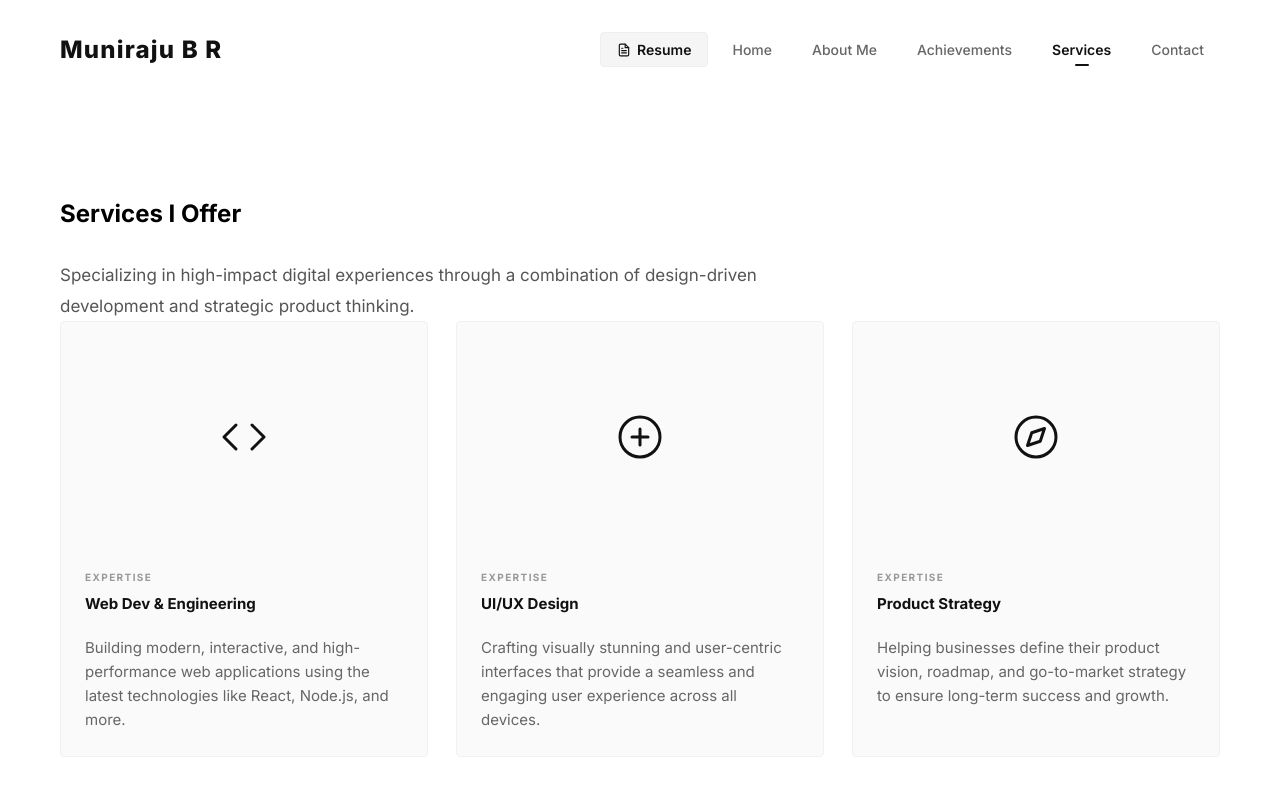
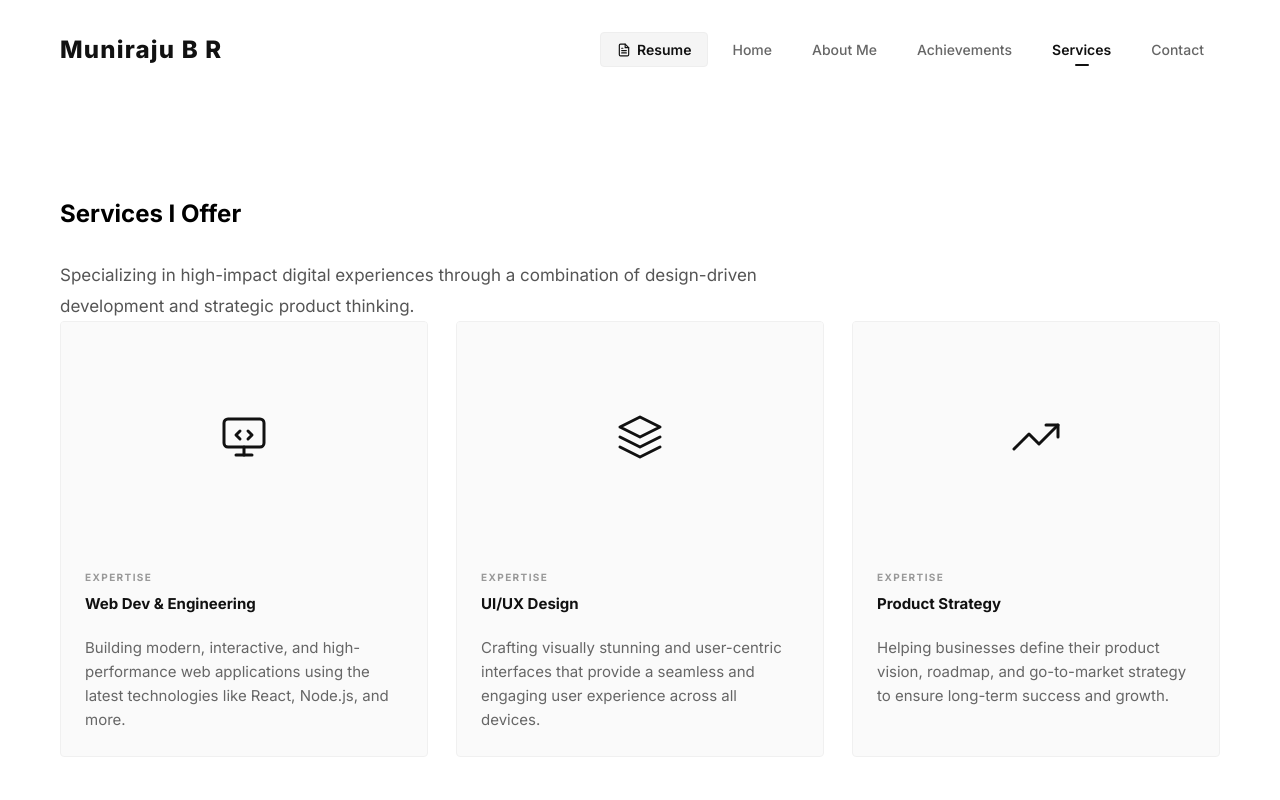
Before and after one commit to munirajubr/Portfolio, a React (Vite) app: page /services in a window 1280 px wide. Shown: the top 800 px of the page. Built offline with nearby package versions, Linux system fonts and the light colour scheme.

Commit message:
New Design Update

```diff
--- a/src/index.css
+++ b/src/index.css
@@ -768,7 +768,7 @@ body {
 }
 
 .email-link {
-  font-size: clamp(18px, 3vw, 32px);
+  font-size: clamp(18px, 3vw, 24px);
   font-weight: 800;
   color: #111;
   text-decoration: none;
--- a/src/pages/Services.jsx
+++ b/src/pages/Services.jsx
@@ -63,8 +63,11 @@ export default function Services() {
 function CodeIcon() {
   return (
     <svg width="48" height="48" viewBox="0 0 24 24" fill="none" stroke="currentColor" strokeWidth="1.5" strokeLinecap="round" strokeLinejoin="round">
-      <polyline points="16 18 22 12 16 6" />
-      <polyline points="8 6 2 12 8 18" />
+      <rect x="2" y="3" width="20" height="14" rx="2" ry="2" />
+      <line x1="8" y1="21" x2="16" y2="21" />
+      <line x1="12" y1="17" x2="12" y2="21" />
+      <path d="M10 9l-2 2 2 2" />
+      <path d="M14 13l2-2-2-2" />
     </svg>
   )
 }
@@ -72,9 +75,9 @@ function CodeIcon() {
 function DesignIcon() {
   return (
     <svg width="48" height="48" viewBox="0 0 24 24" fill="none" stroke="currentColor" strokeWidth="1.5" strokeLinecap="round" strokeLinejoin="round">
-      <path d="M12 22C17.5228 22 22 17.5228 22 12C22 6.47715 17.5228 2 12 2C6.47715 2 2 6.47715 2 12C2 17.5228 6.47715 22 12 22Z" />
-      <path d="M12 8V16" />
-      <path d="M8 12H16" />
+      <polygon points="12 2 2 7 12 12 22 7 12 2" />
+      <polyline points="2 17 12 22 22 17" />
+      <polyline points="2 12 12 17 22 12" />
     </svg>
   )
 }
@@ -82,8 +85,8 @@ function DesignIcon() {
 function StrategyIcon() {
   return (
     <svg width="48" height="48" viewBox="0 0 24 24" fill="none" stroke="currentColor" strokeWidth="1.5" strokeLinecap="round" strokeLinejoin="round">
-      <circle cx="12" cy="12" r="10" />
-      <polygon points="16.24 7.76 14.12 14.12 7.76 16.24 9.88 9.88 16.24 7.76" />
+      <polyline points="23 6 13.5 15.5 8.5 10.5 1 18" />
+      <polyline points="17 6 23 6 23 12" />
     </svg>
   )
 }
```
